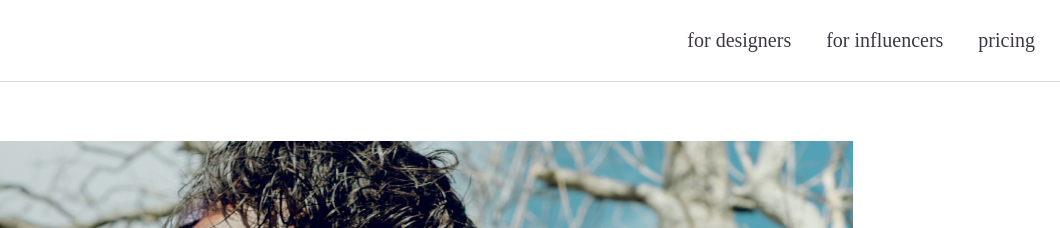
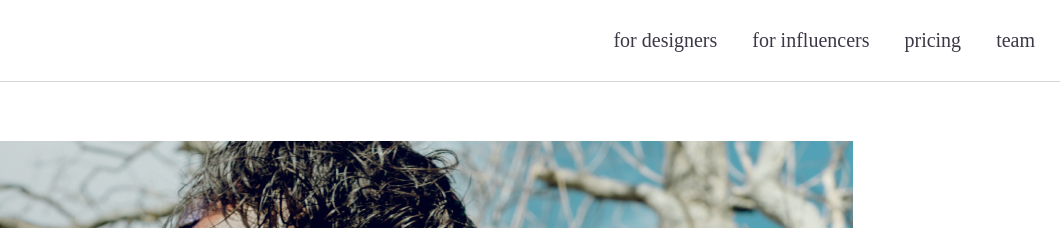
Before and after one commit to tiwka19/terraFerraNew, a website built with webpack: page src/index.html in a window 1280 px wide. Shown: the top 228 px of the page, 220-1280 px from the left. Built offline with nearby package versions, Linux system fonts and the light colour scheme; files whose address does not match are found by name; what vanilla-lazyload would draw is missing.

Commit message:
add team link

```diff
--- a/src/html/_header.htm
+++ b/src/html/_header.htm
@@ -7,6 +7,7 @@
           <li class="menu__item"><button data-popup="#popup" class="menu__link _designers">for designers</button></li>
           <li class="menu__item"><button data-popup="#popup" class="menu__link _influencers">for influencers</button></li>
           <li class="menu__item"><a href="/pricing.html" class="menu__link">pricing</a></li>
+          <li class="menu__item"><a href="/team.html" class="menu__link">team</a></li>
         </ul>
       </nav>
     </div>
```
